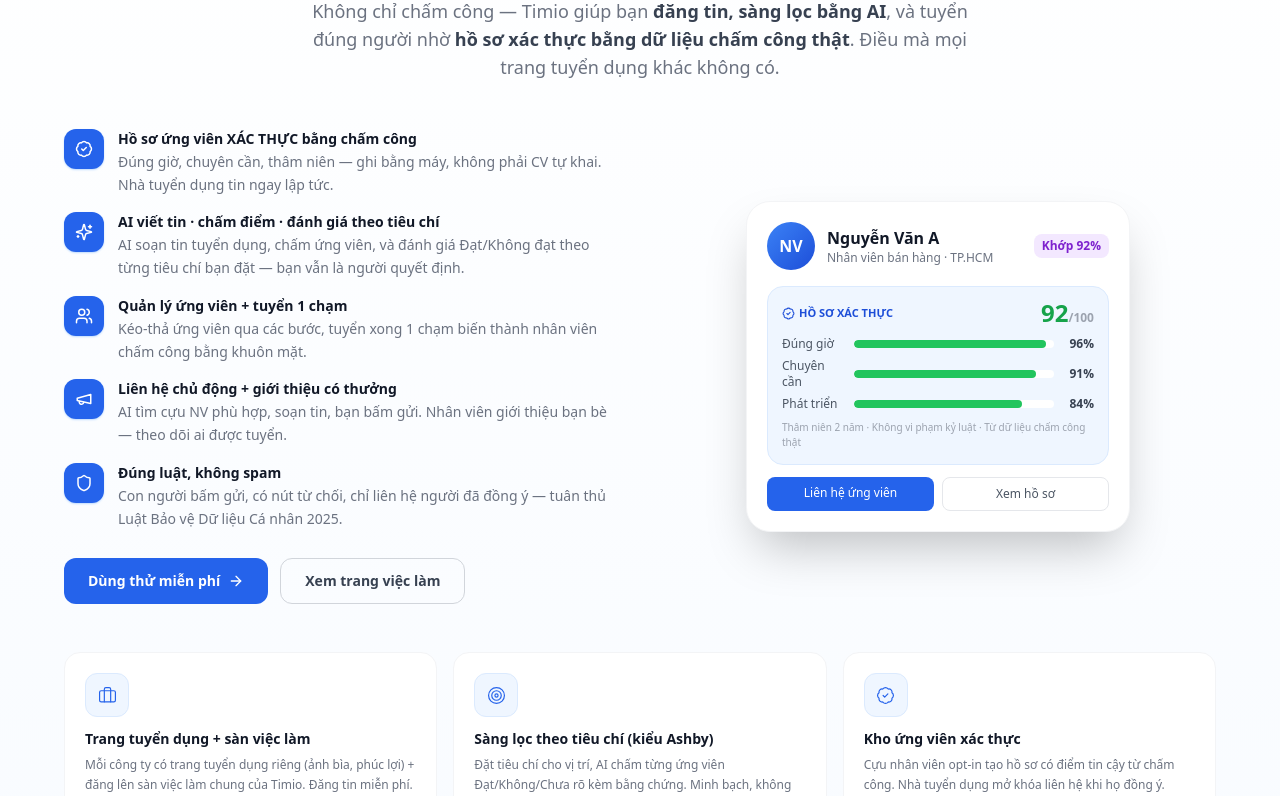
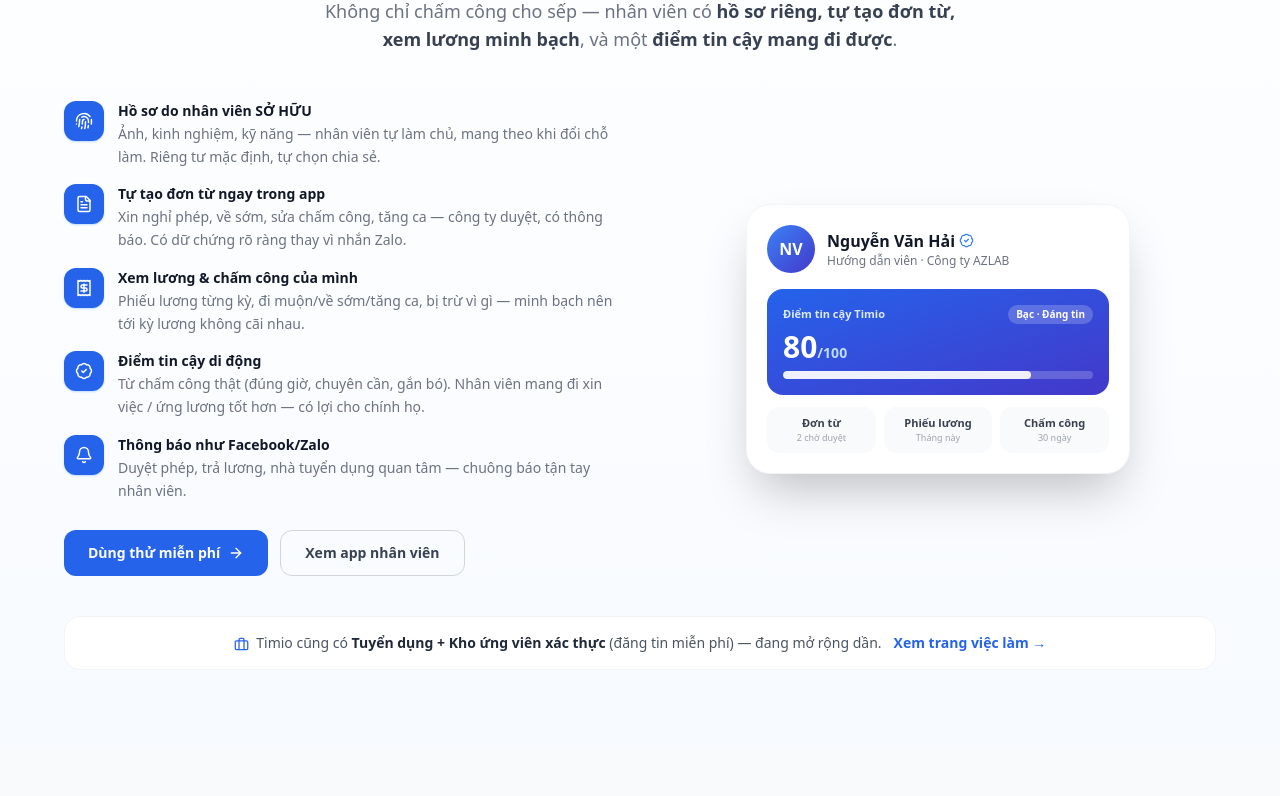
Before and after one commit to sinhgiang/timio, a Next.js app: page / in a window 1280 px wide. Shown: the part 4439-5235 px from the top of the page. Built offline with nearby package versions, Linux system fonts and the light colour scheme.

Commit message:
feat(trang chu): thay khoi Tuyen dung noi bat bang khoi 'App Nhan vien + Diem tin cay' (worker-owned); de tuyen dung nhe lai 1 dong

```diff
--- a/app/page.tsx
+++ b/app/page.tsx
@@ -483,31 +483,30 @@
         </div>
       </section>
 
-      {/* ── TUYỂN DỤNG AI + HỒ SƠ XÁC THỰC (sản phẩm thứ 2, ngang tầm) ── */}
-      <section id="tuyen-dung" className="py-20 px-4 bg-gradient-to-b from-white to-blue-50/50">
+      {/* ── APP NHÂN VIÊN + ĐIỂM TIN CẬY (worker-owned — điểm mới) ── */}
+      <section id="app-nhan-vien" className="py-20 px-4 bg-gradient-to-b from-white to-blue-50/50">
         <div className="max-w-6xl mx-auto">
           <div className="text-center max-w-2xl mx-auto mb-12">
             <span className="inline-flex items-center gap-1.5 bg-blue-100 text-blue-700 border border-blue-200 text-xs font-bold px-3 py-1 rounded-full mb-4">
-              <Sparkles size={13} /> SẢN PHẨM MỚI · TUYỂN DỤNG AI
+              <Sparkles size={13} /> MỚI · APP NHÂN VIÊN
             </span>
             <h2 className="text-3xl sm:text-4xl font-extrabold text-gray-900 mb-4 leading-tight">
-              Tuyển người ngay trong phần mềm chấm công
+              Mỗi nhân viên có “app của riêng mình”
             </h2>
             <p className="text-gray-500 text-lg">
-              Không chỉ chấm công — Timio giúp bạn <strong className="text-gray-700">đăng tin, sàng lọc bằng AI</strong>, và tuyển đúng người nhờ <strong className="text-gray-700">hồ sơ xác thực bằng dữ liệu chấm công thật</strong>. Điều mà mọi trang tuyển dụng khác không có.
+              Không chỉ chấm công cho sếp — nhân viên có <strong className="text-gray-700">hồ sơ riêng, tự tạo đơn từ, xem lương minh bạch</strong>, và một <strong className="text-gray-700">điểm tin cậy mang đi được</strong>.
             </p>
           </div>
 
-          {/* 2 cột: text + mock hồ sơ xác thực */}
-          <div className="grid lg:grid-cols-2 gap-10 items-center mb-12">
+          <div className="grid lg:grid-cols-2 gap-10 items-center">
             <div>
               <ul className="space-y-4">
                 {[
-                  [BadgeCheck, "Hồ sơ ứng viên XÁC THỰC bằng chấm công", "Đúng giờ, chuyên cần, thâm niên — ghi bằng máy, không phải CV tự khai. Nhà tuyển dụng tin ngay lập tức."],
-                  [Sparkles, "AI viết tin · chấm điểm · đánh giá theo tiêu chí", "AI soạn tin tuyển dụng, chấm ứng viên, và đánh giá Đạt/Không đạt theo từng tiêu chí bạn đặt — bạn vẫn là người quyết định."],
-                  [Users, "Quản lý ứng viên + tuyển 1 chạm", "Kéo-thả ứng viên qua các bước, tuyển xong 1 chạm biến thành nhân viên chấm công bằng khuôn mặt."],
-                  [Megaphone, "Liên hệ chủ động + giới thiệu có thưởng", "AI tìm cựu NV phù hợp, soạn tin, bạn bấm gửi. Nhân viên giới thiệu bạn bè — theo dõi ai được tuyển."],
-                  [Shield, "Đúng luật, không spam", "Con người bấm gửi, có nút từ chối, chỉ liên hệ người đã đồng ý — tuân thủ Luật Bảo vệ Dữ liệu Cá nhân 2025."],
+                  [Fingerprint, "Hồ sơ do nhân viên SỞ HỮU", "Ảnh, kinh nghiệm, kỹ năng — nhân viên tự làm chủ, mang theo khi đổi chỗ làm. Riêng tư mặc định, tự chọn chia sẻ."],
+                  [FileText, "Tự tạo đơn từ ngay trong app", "Xin nghỉ phép, về sớm, sửa chấm công, tăng ca — công ty duyệt, có thông báo. Có dữ chứng rõ ràng thay vì nhắn Zalo."],
+                  [Receipt, "Xem lương & chấm công của mình", "Phiếu lương từng kỳ, đi muộn/về sớm/tăng ca, bị trừ vì gì — minh bạch nên tới kỳ lương không cãi nhau."],
+                  [BadgeCheck, "Điểm tin cậy di động", "Từ chấm công thật (đúng giờ, chuyên cần, gắn bó). Nhân viên mang đi xin việc / ứng lương tốt hơn — có lợi cho chính họ."],
+                  [Bell, "Thông báo như Facebook/Zalo", "Duyệt phép, trả lương, nhà tuyển dụng quan tâm — chuông báo tận tay nhân viên."],
                 ].map(([Icon, t, d]) => {
                   const IconC = Icon as React.ElementType;
                   return (
@@ -520,61 +519,39 @@
               </ul>
               <div className="flex flex-wrap gap-3 mt-7">
                 <Link href="/register" className="inline-flex items-center gap-2 bg-blue-600 text-white font-bold px-6 py-3 rounded-xl hover:bg-blue-700 transition-colors text-sm">Dùng thử miễn phí <ArrowRight size={16} /></Link>
-                <a href="/viec-lam" className="inline-flex items-center gap-2 border border-gray-300 text-gray-700 font-semibold px-6 py-3 rounded-xl hover:bg-gray-50 transition-colors text-sm">Xem trang việc làm</a>
-              </div>
-            </div>
-
-            {/* Mock: thẻ hồ sơ xác thực */}
+                <a href="/nhanvien" className="inline-flex items-center gap-2 border border-gray-300 text-gray-700 font-semibold px-6 py-3 rounded-xl hover:bg-gray-50 transition-colors text-sm">Xem app nhân viên</a>
+              </div>
+            </div>
+
+            {/* Mock: thẻ hồ sơ nhân viên + điểm tin cậy */}
             <div className="relative">
               <div className="bg-white rounded-3xl shadow-2xl border border-gray-100 p-5 max-w-sm mx-auto">
                 <div className="flex items-center gap-3 mb-4">
-                  <div className="w-12 h-12 rounded-full bg-gradient-to-br from-blue-500 to-blue-700 flex items-center justify-center text-white font-bold">NV</div>
-                  <div className="flex-1"><p className="font-bold text-gray-900">Nguyễn Văn A</p><p className="text-xs text-gray-500">Nhân viên bán hàng · TP.HCM</p></div>
-                  <span className="text-xs font-bold text-purple-700 bg-purple-100 px-2 py-1 rounded-lg">Khớp 92%</span>
-                </div>
-                <div className="rounded-2xl bg-blue-50 border border-blue-100 p-3.5">
-                  <div className="flex items-center justify-between mb-2.5">
-                    <span className="inline-flex items-center gap-1 text-[11px] font-bold text-blue-700"><BadgeCheck size={13} /> HỒ SƠ XÁC THỰC</span>
-                    <span className="text-2xl font-extrabold text-green-600 leading-none">92<span className="text-xs text-gray-400">/100</span></span>
-                  </div>
-                  {[
-                    { l: "Đúng giờ", pct: 96 },
-                    { l: "Chuyên cần", pct: 91 },
-                    { l: "Phát triển", pct: 84 },
-                  ].map((s) => (
-                    <div key={s.l} className="flex items-center gap-2 text-xs mb-1.5">
-                      <span className="text-gray-600 w-16 shrink-0">{s.l}</span>
-                      <div className="flex-1 h-2 rounded-full bg-white overflow-hidden"><div className="h-full rounded-full bg-green-500" style={{ width: `${s.pct}%` }} /></div>
-                      <span className="w-8 text-right font-semibold text-gray-700">{s.pct}%</span>
-                    </div>
+                  <div className="w-12 h-12 rounded-full bg-gradient-to-br from-blue-500 to-indigo-700 flex items-center justify-center text-white font-bold">NV</div>
+                  <div className="flex-1"><p className="font-bold text-gray-900 flex items-center gap-1">Nguyễn Văn Hải <BadgeCheck size={15} className="text-blue-500" /></p><p className="text-xs text-gray-500">Hướng dẫn viên · Công ty AZLAB</p></div>
+                </div>
+                <div className="rounded-2xl bg-gradient-to-br from-blue-600 to-indigo-700 p-4 text-white mb-3">
+                  <div className="flex items-center justify-between mb-2">
+                    <span className="text-[11px] font-semibold text-blue-100">Điểm tin cậy Timio</span>
+                    <span className="text-[10px] font-bold bg-white/20 px-2 py-0.5 rounded-full">Bạc · Đáng tin</span>
+                  </div>
+                  <p className="text-3xl font-extrabold leading-none">80<span className="text-sm text-blue-200">/100</span></p>
+                  <div className="h-2 rounded-full bg-white/20 overflow-hidden mt-2"><div className="h-full rounded-full bg-white/90" style={{ width: "80%" }} /></div>
+                </div>
+                <div className="grid grid-cols-3 gap-2 text-center">
+                  {[["Đơn từ", "2 chờ duyệt"], ["Phiếu lương", "Tháng này"], ["Chấm công", "30 ngày"]].map(([a, b]) => (
+                    <div key={a} className="bg-gray-50 rounded-xl py-2"><p className="text-[11px] font-semibold text-gray-700">{a}</p><p className="text-[9px] text-gray-400">{b}</p></div>
                   ))}
-                  <p className="text-[10px] text-gray-400 mt-2">Thâm niên 2 năm · Không vi phạm kỷ luật · Từ dữ liệu chấm công thật</p>
-                </div>
-                <div className="mt-3 grid grid-cols-2 gap-2">
-                  <span className="text-center text-xs font-medium text-white bg-blue-600 rounded-lg py-2">Liên hệ ứng viên</span>
-                  <span className="text-center text-xs font-medium text-gray-600 border border-gray-200 rounded-lg py-2">Xem hồ sơ</span>
                 </div>
               </div>
               <div className="absolute -z-10 -top-4 -right-4 w-40 h-40 rounded-full bg-blue-200/40 blur-2xl" aria-hidden />
             </div>
           </div>
 
-          {/* Sub-grid: các mảng tuyển dụng */}
-          <div className="grid sm:grid-cols-2 lg:grid-cols-3 gap-4">
-            {[
-              { icon: Briefcase, t: "Trang tuyển dụng + sàn việc làm", d: "Mỗi công ty có trang tuyển dụng riêng (ảnh bìa, phúc lợi) + đăng lên sàn việc làm chung của Timio. Đăng tin miễn phí." },
-              { icon: Target, t: "Sàng lọc theo tiêu chí (kiểu Ashby)", d: "Đặt tiêu chí cho vị trí, AI chấm từng ứng viên Đạt/Không/Chưa rõ kèm bằng chứng. Minh bạch, không hộp đen." },
-              { icon: BadgeCheck, t: "Kho ứng viên xác thực", d: "Cựu nhân viên opt-in tạo hồ sơ có điểm tin cậy từ chấm công. Nhà tuyển dụng mở khóa liên hệ khi họ đồng ý." },
-              { icon: Megaphone, t: "Liên hệ chủ động (human-in-the-loop)", d: "AI tìm người phù hợp + soạn chuỗi tin, bạn duyệt và bấm gửi. Có dashboard phễu: gửi → trả lời → phỏng vấn → chốt." },
-              { icon: Star, t: "Giới thiệu có thưởng", d: "Nhân viên/cựu NV có link giới thiệu riêng. Ai được tuyển thì thưởng cho người giới thiệu — bảng vàng minh bạch." },
-              { icon: ClipboardCheck, t: "Ứng viên theo dõi hồ sơ", d: "Ứng viên xem trạng thái hồ sơ của mình (đã nhận → phỏng vấn → kết quả) qua link — trải nghiệm chuyên nghiệp." },
-            ].map((c) => (
-              <div key={c.t} className="bg-white border border-gray-100 rounded-2xl p-5 hover:shadow-md transition-shadow">
-                <div className="w-11 h-11 rounded-xl bg-blue-50 border border-blue-100 flex items-center justify-center mb-3"><c.icon size={19} className="text-blue-600" strokeWidth={1.5} /></div>
-                <h3 className="font-bold text-gray-900 text-sm mb-1.5">{c.t}</h3>
-                <p className="text-gray-500 text-xs leading-relaxed">{c.d}</p>
-              </div>
-            ))}
+          {/* Tuyển dụng — để nhẹ, một dòng (chưa đẩy mạnh trên trang chủ) */}
+          <div className="mt-10 flex flex-col sm:flex-row items-center justify-center gap-x-3 gap-y-2 text-center bg-white border border-gray-100 rounded-2xl px-5 py-4">
+            <p className="text-sm text-gray-600"><Briefcase size={15} className="inline text-blue-600 mr-1" /> Timio cũng có <strong className="text-gray-800">Tuyển dụng + Kho ứng viên xác thực</strong> (đăng tin miễn phí) — đang mở rộng dần.</p>
+            <a href="/viec-lam" className="text-sm font-semibold text-blue-600 hover:underline shrink-0">Xem trang việc làm →</a>
           </div>
         </div>
       </section>
@@ -698,8 +675,8 @@
               },
               {
                 icon: Briefcase,
-                title: "Tuyển dụng AI + Hồ sơ xác thực",
-                desc: "Đăng tin, sàng lọc bằng AI theo tiêu chí, tuyển 1 chạm thành nhân viên. Kho ứng viên xác thực bằng dữ liệu chấm công. Xem chi tiết ở khối Tuyển dụng phía trên.",
+                title: "Tuyển dụng + Kho ứng viên xác thực",
+                desc: "Đăng tin miễn phí, sàng lọc bằng AI theo tiêu chí, tuyển 1 chạm thành nhân viên. Kho ứng viên xác thực bằng dữ liệu chấm công. (Đang mở rộng dần.)",
                 tag: "Business",
               },
             ].map((f) => (
```
Also changed, not shown: 1 other file (tests, documents, lock files or other folders).
